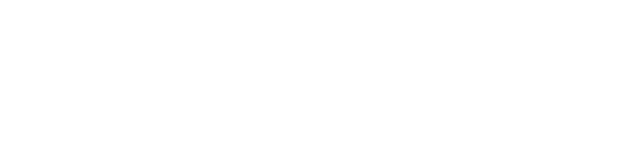
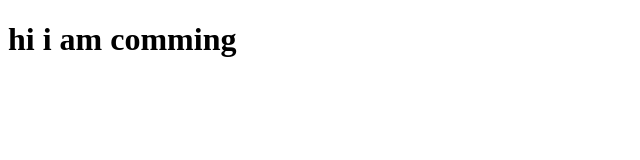
Before and after one commit to masrurahmadnayel/1st-assignment, a plain HTML site: page index.html in a window 1280 px wide. Shown: the whole page, without its empty margins (0-640 px from the left). Drawn offline with Linux system fonts and the light colour scheme.

Commit message:
starting developing

```diff
--- a/index.html
+++ b/index.html
@@ -6,6 +6,6 @@
     <title>Document</title>
 </head>
 <body>
-
+    <h1>hi i am comming </h1>
 </body>
 </html>
```
